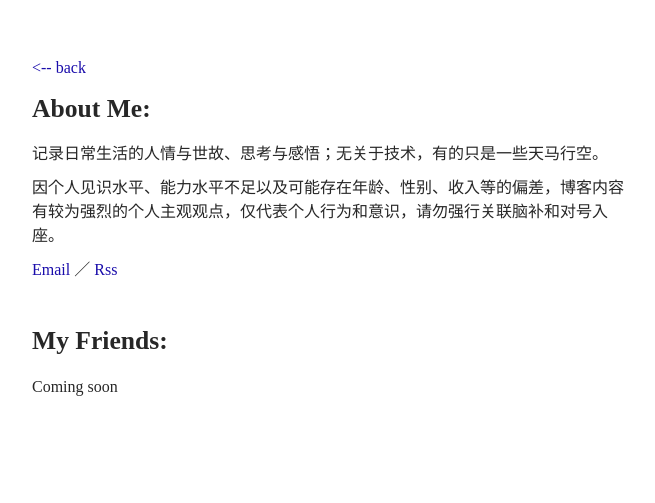
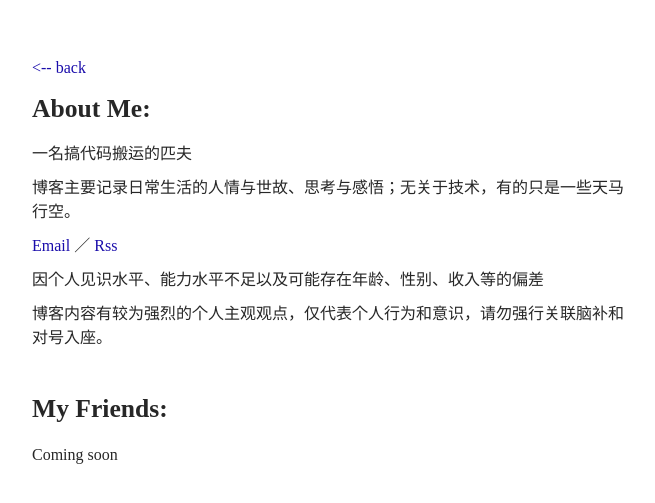
Before and after one commit to yrir/oldyuan.com, a Jekyll site: the page built from me/index.md, in a window 1280 px wide. Shown: the top 503 px of the page, without its empty margins (308-963 px from the left). Built offline with Jekyll 4.4.1, drawn with Linux system fonts in a browser that asks for light colours; some web fonts are replaced.

Commit message:
Update index.md

```diff
--- a/me/index.md
+++ b/me/index.md
@@ -2,8 +2,14 @@
 layout: about
 ---
 
-记录日常生活的人情与世故、思考与感悟；无关于技术，有的只是一些天马行空。
 
-因个人见识水平、能力水平不足以及可能存在年龄、性别、收入等的偏差，博客内容有较为强烈的个人主观观点，仅代表个人行为和意识，请勿强行关联脑补和对号入座。
+
+一名搞代码搬运的匹夫
+
+博客主要记录日常生活的人情与世故、思考与感悟；无关于技术，有的只是一些天马行空。
 
 [Email](mailto:yuianch@outlook.it) **／** [Rss](https://oldyuan.com/feed)
+
+因个人见识水平、能力水平不足以及可能存在年龄、性别、收入等的偏差
+
+博客内容有较为强烈的个人主观观点，仅代表个人行为和意识，请勿强行关联脑补和对号入座。
```
